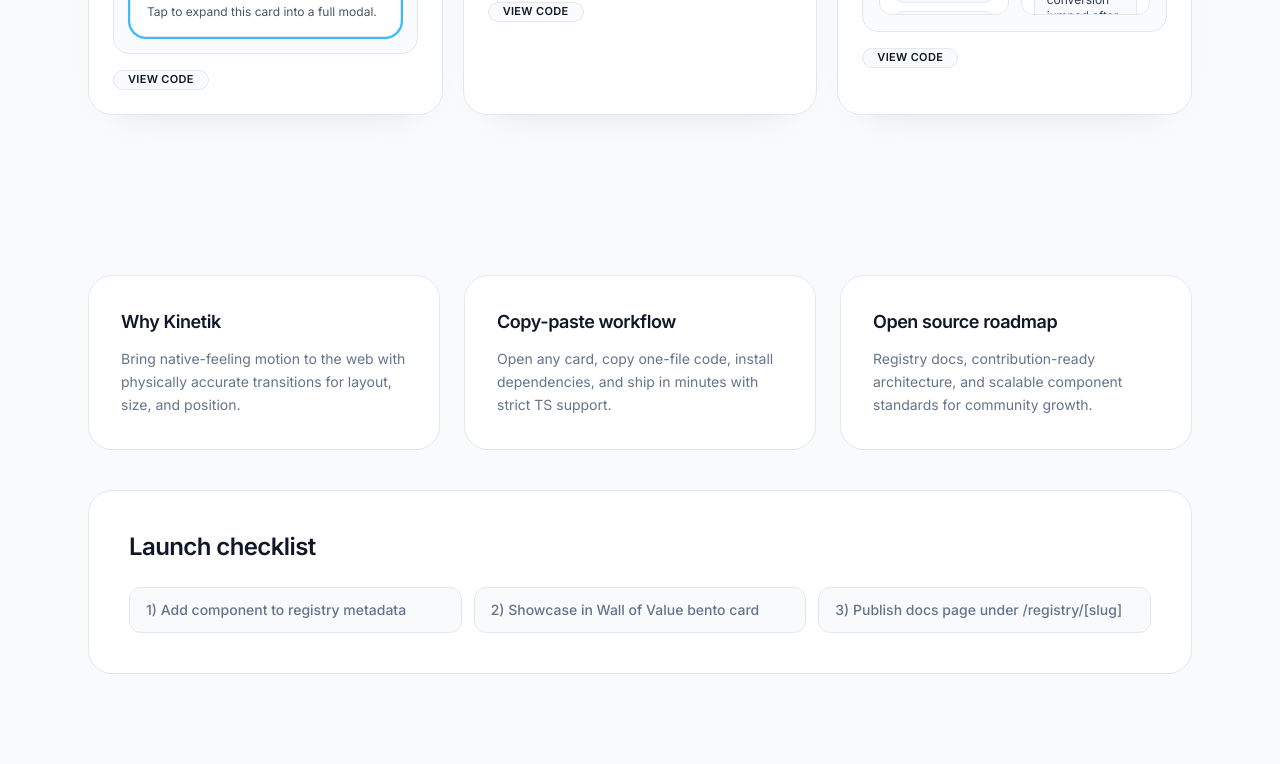
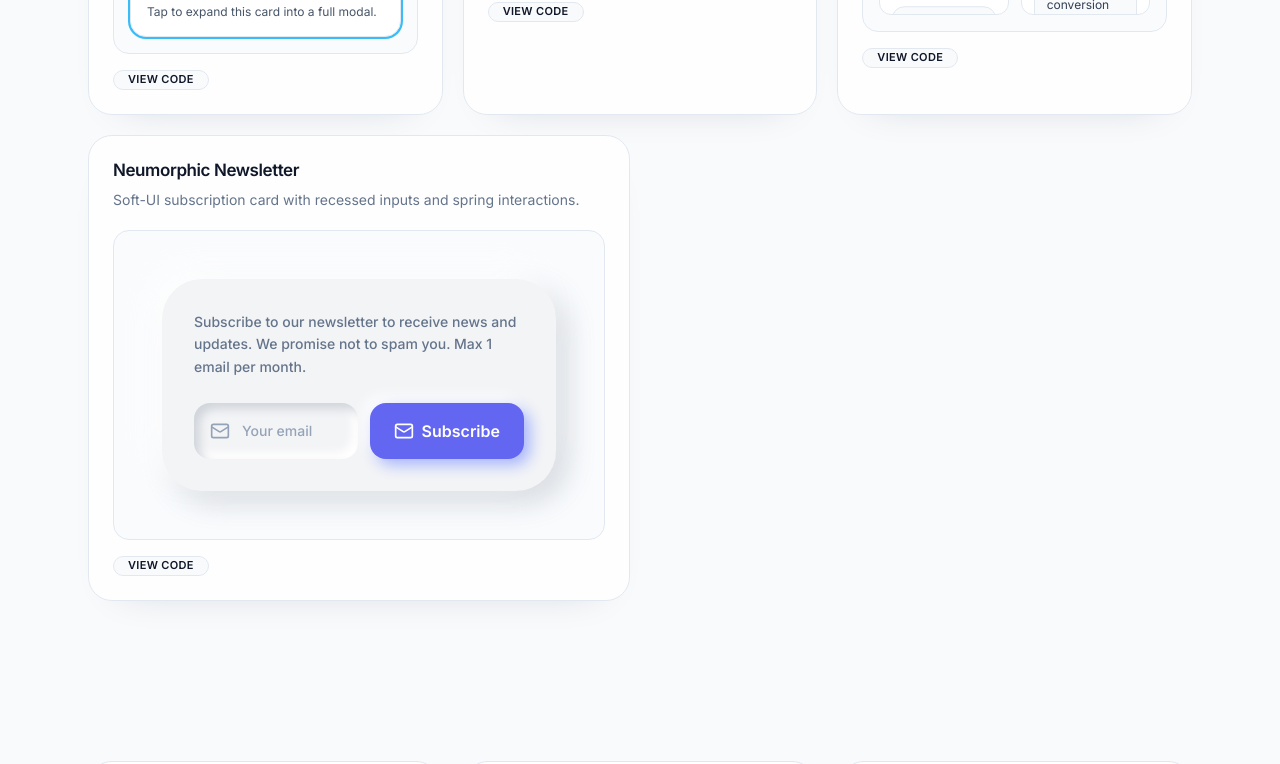
Before and after one commit to sumitttt4/Kinetik, a Next.js app: page / in a window 1280 px wide. Shown: the part 1480-2244 px from the top of the page. Built offline with nearby package versions, Linux system fonts and the light colour scheme.

Commit message:
Add Neumorphic Newsletter component with spring animations

```diff
--- /dev/null
+++ b/app/components/newsletter-card.tsx
@@ -0,0 +1,109 @@
+'use client';
+
+import { useState } from 'react';
+import { motion, AnimatePresence } from 'framer-motion';
+import { Mail, Check, Loader2 } from 'lucide-react';
+import { cn } from '@/lib/utils';
+import { kinetikSpring } from '@/lib/motion';
+
+export function NewsletterCard() {
+  const [email, setEmail] = useState('');
+  const [status, setStatus] = useState<'idle' | 'loading' | 'success'>('idle');
+
+  const handleSubmit = (e: React.FormEvent) => {
+    e.preventDefault();
+    if (!email) return;
+
+    setStatus('loading');
+    // Simulate API call
+    setTimeout(() => {
+      setStatus('success');
+      setEmail('');
+      // Reset after showing success
+      setTimeout(() => setStatus('idle'), 2000);
+    }, 1500);
+  };
+
+  return (
+    <div className="flex h-full w-full items-center justify-center p-8">
+      <div className="group relative w-full max-w-md rounded-[2.5rem] bg-gray-100 dark:bg-[#151c2f] p-8 shadow-[-10px_-10px_30px_#ffffff,10px_10px_30px_#d1d5db] dark:shadow-[-5px_-5px_20px_rgba(255,255,255,0.03),5px_5px_20px_rgba(0,0,0,0.4)] transition-colors duration-300">
+
+        {/* Content */}
+        <div className="relative flex flex-col gap-6">
+          <p className="text-sm font-medium leading-relaxed text-slate-500 dark:text-slate-400">
+            Subscribe to our newsletter to receive news and updates. We promise not to spam you. Max 1 email per month.
+          </p>
+
+          <form onSubmit={handleSubmit} className="relative flex items-center justify-between gap-3">
+            {/* Input Wrapper - Neumorphic Inset */}
+            <div className="relative flex-1 rounded-2xl bg-gray-100 dark:bg-[#151c2f] shadow-[inset_6px_6px_10px_#d1d5db,inset_-6px_-6px_10px_#ffffff] dark:shadow-[inset_4px_4px_10px_rgba(0,0,0,0.5),inset_-4px_-4px_10px_rgba(255,255,255,0.02)] transition-shadow duration-300">
+              <div className="pointer-events-none absolute inset-y-0 left-4 flex items-center text-slate-400">
+                <Mail className="h-5 w-5" />
+              </div>
+              <input
+                type="email"
+                placeholder="Your email"
+                value={email}
+                onChange={(e) => setEmail(e.target.value)}
+                disabled={status !== 'idle'}
+                className="h-14 w-full bg-transparent pl-12 pr-4 text-sm font-medium text-slate-700 outline-none placeholder:text-slate-400 disabled:opacity-50 dark:text-slate-200"
+              />
+            </div>
+
+            {/* Submit Button */}
+            <motion.button
+              type="submit"
+              disabled={status !== 'idle'}
+              whileHover={{ scale: 1.02 }}
+              whileTap={{ scale: 0.95 }}
+              className={cn(
+                "relative flex h-14 items-center justify-center gap-2 overflow-hidden rounded-2xl px-6 font-semibold transition-all duration-300",
+                status === 'success'
+                  ? "bg-green-500 text-white shadow-[6px_6px_15px_#86efac,-6px_-6px_15px_#ffffff] dark:shadow-[6px_6px_15px_rgba(34,197,94,0.3),-6px_-6px_15px_rgba(255,255,255,0.05)]"
+                  : "bg-indigo-500 text-white shadow-[6px_6px_15px_#a5b4fc,-6px_-6px_15px_#ffffff] dark:shadow-[6px_6px_15px_rgba(99,102,241,0.3),-6px_-6px_15px_rgba(255,255,255,0.05)] hover:bg-indigo-600"
+              )}
+            >
+              <AnimatePresence mode="wait" initial={false}>
+                {status === 'loading' ? (
+                  <motion.div
+                    key="loading"
+                    initial={{ opacity: 0, y: 10 }}
+                    animate={{ opacity: 1, y: 0 }}
+                    exit={{ opacity: 0, y: -10 }}
+                    transition={kinetikSpring}
+                  >
+                    <Loader2 className="h-5 w-5 animate-spin" />
+                  </motion.div>
+                ) : status === 'success' ? (
+                  <motion.div
+                    key="success"
+                    initial={{ opacity: 0, y: 10 }}
+                    animate={{ opacity: 1, y: 0 }}
+                    exit={{ opacity: 0, y: -10 }}
+                    transition={kinetikSpring}
+                    className="flex items-center gap-2"
+                  >
+                    <Check className="h-5 w-5" />
+                    <span>Joined</span>
+                  </motion.div>
+                ) : (
+                  <motion.div
+                    key="idle"
+                    initial={{ opacity: 0, y: 10 }}
+                    animate={{ opacity: 1, y: 0 }}
+                    exit={{ opacity: 0, y: -10 }}
+                    transition={kinetikSpring}
+                    className="flex items-center gap-2"
+                  >
+                    <Mail className="h-5 w-5" />
+                    <span>Subscribe</span>
+                  </motion.div>
+                )}
+              </AnimatePresence>
+            </motion.button>
+          </form>
+        </div>
+      </div>
+    </div>
+  );
+}
--- a/app/page.tsx
+++ b/app/page.tsx
@@ -11,6 +11,7 @@
 import { CodePanel } from './components/code-panel';
 import { FloatingDock } from './components/floating-dock';
 import { Navbar } from './components/navbar';
+import { NewsletterCard } from './components/newsletter-card';
 import { registry, type RegistryItem } from '@/lib/registry';
 
 const cards = [
@@ -43,6 +44,12 @@
     copy: 'Dual opposing marquees with smooth transform loops.',
     span: 'md:col-span-2',
     component: <InfiniteScrollColumn />
+  },
+  {
+    title: 'Neumorphic Newsletter',
+    copy: 'Soft-UI subscription card with recessed inputs and spring interactions.',
+    span: 'md:col-span-3',
+    component: <NewsletterCard />
   }
 ];
 
```
